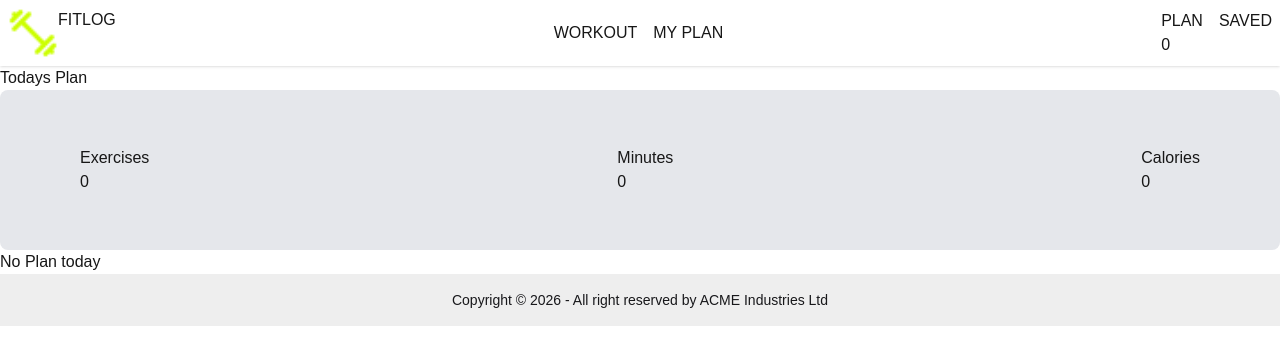
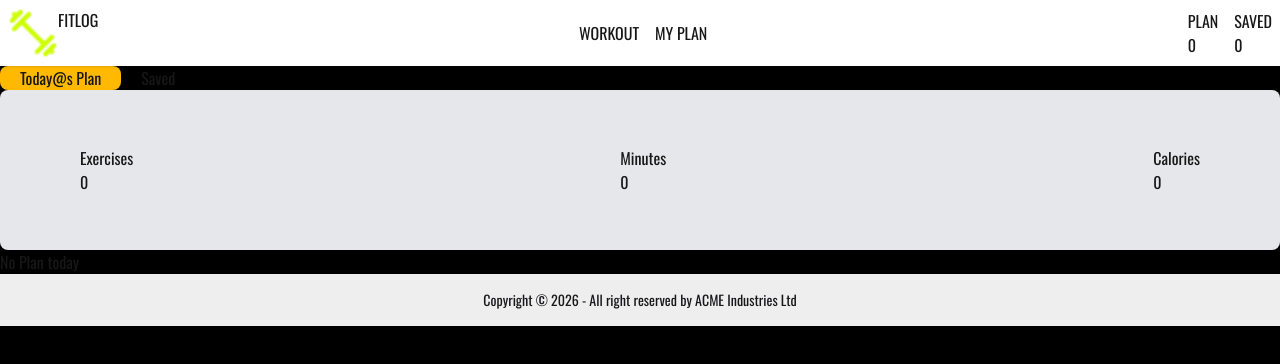
Before and after one commit to nishattasnimtonni5-lang/b-14-A-06, a Next.js app: page /apps in a window 1280 px wide. Shown: the top 364 px of the page. Built offline with nearby package versions, Linux system fonts and the light colour scheme.

Commit message:
feat:add card buttons

```diff
--- a/package.json
+++ b/package.json
@@ -9,6 +9,7 @@
     "lint": "eslint"
   },
   "dependencies": {
+    "@iconify-react/bx": "gitlab:iconify-icons/react#bx",
     "next": "16.3.6",
     "react": "19.2.8",
     "react-dom": "19.2.8",
--- a/src/app/apps/page.tsx
+++ b/src/app/apps/page.tsx
@@ -3,43 +3,63 @@ import { PlanContext } from '@/app/context/PlanContext';
 import WorkoutCard from '@/components/shared/WorkoutCard';
 import { Iworkout } from '@/types/workout.type';
 import Image from 'next/image';
-import React, { useContext } from 'react';
+import React, { useContext,useState } from 'react';
 
 const MyPlan = () => {
    const context=useContext(PlanContext)
+   const [activeTab,setActiveTab]=useState("today")
    if (!context){
     return null;
    }
    const {todayPlan,setTodayPlan,savedPlan,setSavedPlan}=context;
+
    const totalCalories=todayPlan.reduce(
     (total,workout)=>total+ Number(workout.caloriesBurned),0)
    const totalTime=todayPlan.reduce(
+    (total,workout)=>total+ Number(workout.duration),0)
+   const savedCalories=savedPlan.reduce(
+    (total,workout)=>total+ Number(workout.caloriesBurned),0)
+   const savedTime=savedPlan.reduce(
     (total,workout)=>total+ Number(workout.duration),0)
    const handleRemove=(id:string)=>{
     setTodayPlan(todayPlan.filter((workout)=>String(workout.id)!==String(id)))
    }
     return (
         <div className="">
-            <h1>Todays Plan</h1>
+         <div className="flex gap-5">
+          <button
+          onClick={()=>
+            setActiveTab("today")
+          }
+          className='px-5 bg-amber-400 rounded-lg '>Today@s Plan </button>
+
+           <button
+          onClick={()=>
+            setActiveTab("saved")
+          }>Saved </button>
+          </div>
+
       <div className="bg-gray-200 w-full  flex justify-between items-center px-20 py-10 rounded-lg h-40">
         <div>
             <p>Exercises</p>
-        <h2>{todayPlan.length}</h2>
+        <h2>
+          {activeTab==="today"?todayPlan.length:savedPlan.length}</h2>
         </div>
         <div>
             <p>Minutes</p>
             <h2
-            >{totalTime}</h2>
+            >{activeTab==="today"?totalTime:savedTime}</h2>
             </div>
     <div>
         <p>Calories</p>
-        <h2>{totalCalories}</h2>
+        <h2>{activeTab==="today"? totalCalories:savedCalories}</h2>
         </div>
 
       </div>
 
 
-
+     {activeTab==="today"&&(
+      <>
 
             {todayPlan.length>0?(
      <div className='grid grid-cols-1 w-full bg-gray-200'>
@@ -71,6 +91,46 @@ const MyPlan = () => {
      </div>
         ):( <p>No Plan today</p>)}
 
+            </>
+         )}
+
+
+
+        {activeTab==="saved" &&(
+          <>
+
+            {savedPlan.length>0?(
+     <div className='grid grid-cols-1 w-full bg-gray-200'>
+           { savedPlan.map((workout:Iworkout,ind:number)=>{
+            return (<div key={ind} className="flex justify-between">
+                <div>
+                    <Image src={workout.image} alt="workoutImage" width={100} height={100} className='rounded-lg'/>
+               <h3>{workout.name}</h3>
+               <div className="flex gap-5">
+                <h2>{workout.duration}</h2>
+                <h2>{workout.caloriesBurned}</h2>
+                <h2>{workout.rating}</h2>
+            </div>
+
+              </div>
+              <div>
+               <button
+
+               className="bg-gray-200 rounded-md">View Details</button>
+              <button
+              onClick={()=>
+                handleRemove(String(workout.id))
+               }
+              className="bg-red-500 rounded-md">Mark as done</button>
+                </div>
+            </div>)
+            })}
+
+     </div>
+        ):( <p>No saved workout</p>)}
+
+            </>
+         )}
 
         </div>
     );
--- a/src/app/context/PlanContext.tsx
+++ b/src/app/context/PlanContext.tsx
@@ -1,5 +1,5 @@
 'use client'
-import React, { createContext, ReactNode, useState } from 'react';
+import React, { createContext, ReactNode,  useState } from 'react';
 
 import { Iworkout } from '@/types/workout.type';
 interface PlanContextType{
@@ -15,7 +15,6 @@ const PlanProvider=({children}:{children:ReactNode}) => {
     const[savedPlan,setSavedPlan]=useState<Iworkout[]>([]);
 
 
-
     return (
        <PlanContext.Provider value={{todayPlan,setTodayPlan,savedPlan,setSavedPlan}}>{children}</PlanContext.Provider>
     );
--- a/src/app/globals.css
+++ b/src/app/globals.css
@@ -1,7 +1,7 @@
 @import "tailwindcss";
 @plugin "daisyui";
 :root {
-  --background: #ffffff;
+  --background: black;
   --foreground: #171717;
 }
 
@@ -22,5 +22,5 @@
 body {
   background: var(--background);
   color: var(--foreground);
-  font-family: Arial, Helvetica, sans-serif;
+  font-family: var(--font-oswald);
 }
--- a/src/app/layout.tsx
+++ b/src/app/layout.tsx
@@ -1,19 +1,15 @@
 import type { Metadata } from "next";
-import { Geist, Geist_Mono } from "next/font/google";
+import { Oswald } from "next/font/google";
 import "./globals.css";
 import NavBar from "@/components/shared/NavBar";
 import Footer from "@/components/shared/Footer";
 import PlanProvider from "./context/PlanContext";
+import { ToastContainer } from "react-toastify";
 
 
 
-const geistSans = Geist({
-  variable: "--font-geist-sans",
-  subsets: ["latin"],
-});
-
-const geistMono = Geist_Mono({
-  variable: "--font-geist-mono",
+const oswald = Oswald({
+  variable: "--font-oswald",
   subsets: ["latin"],
 });
 
@@ -24,10 +20,10 @@ export const metadata: Metadata = {
 
 export default function RootLayout({ children }: LayoutProps<"/">) {
   return (
-    <html
-      lang="en"
-      className={`${geistSans.variable} ${geistMono.variable} h-full antialiased`}
-    >
+<html
+  lang="en"
+  className={`${oswald.variable} h-full antialiased`}
+>
       <body className="min-h-full flex flex-col">
       <PlanProvider>
        <NavBar/>
@@ -36,6 +32,7 @@ export default function RootLayout({ children }: LayoutProps<"/">) {
         {children}</div>
         <Footer/>
        </PlanProvider>
+       <ToastContainer/>
        </body>
     </html>
   );
--- a/src/components/Apps/WorkoutAddButton.tsx
+++ b/src/components/Apps/WorkoutAddButton.tsx
@@ -14,11 +14,11 @@ if(!context){
 const {todayPlan=[],setTodayPlan,savedPlan=[],setSavedPlan}=context;
 const handleAdd=()=>{
     setTodayPlan([...todayPlan,data]);
-    toast.success(`${data.name} installed successfully!`)
+    toast.success(`${data.name} added to today's plan.`)
 }
 const handleSave=()=>{
     setSavedPlan([...savedPlan,data]);
-    toast.success(`${data.name} installed successfully!`)
+    toast.success(`${data.name} added to saved plan.`)
 }
     return (
         <div className='gap-5'>
--- a/src/components/Homepage/Banner.tsx
+++ b/src/components/Homepage/Banner.tsx
@@ -3,9 +3,9 @@ import React from 'react';
 import BannerImg from '@/assets/banner.png'
 const BannerPage = () => {
     return (
-        <div className='bg-[#222630] h-100 flex justify-between '>
+        <div className='bg-[#222630] h-120 flex justify-between items-center '>
 
-<div>
+<div className='px-20'>
                <p className='text-[#C2F800] font-bold'> WORKOUT LIBRARY
                 </p>
 
@@ -17,7 +17,7 @@ const BannerPage = () => {
 
 <p className='text-[#9CA3AF]'>into today&apos;s plan, and watch the week&apos;s work add up.</p>
        </div>
-        <Image src={BannerImg} alt="Banner"/>
+        <Image src={BannerImg} alt="Banner" className='mx-35'/>
 
 
         </div>
--- a/src/components/shared/NavBar.tsx
+++ b/src/components/shared/NavBar.tsx
@@ -3,7 +3,7 @@ import React from 'react';
 import NavImg from "@/assets/logo.png"
 import Image from 'next/image';
 import Link from 'next/link';
-import PlanCount from './PlanCount';
+import PlanCount from './PLanAndSaved';
 const NavBar = () => {
 
     return (
@@ -21,8 +21,8 @@ const NavBar = () => {
        </ul>
 
         <ul className='flex gap-4'>
-         <li> <Link href="/apps">PLAN <PlanCount/></Link></li>
-          <li><Link href="">SAVED</Link></li>
+         <li> <Link href="/apps">PLAN <PlanCount type='today'/></Link></li>
+          <li><Link href="/apps">SAVED<PlanCount type='saved'/></Link></li>
         </ul>
        </nav>
 
--- a/src/components/shared/PlanCount.tsx
+++ b/src/components/shared/PLanAndSaved.tsx
@@ -2,15 +2,18 @@
 import { PlanContext } from '@/app/context/PlanContext';
 import React, { useContext } from 'react';
 
-const PlanCount = () => {
+interface PlanAndSavedProps{
+    type?:'today'|'saved'
+}
+const PlanCount = ({type}:PlanAndSavedProps) => {
     const context=useContext(PlanContext)
     if(!context){
         return null;
     }
-    const {todayPlan}=context;
+    const {todayPlan,savedPlan}=context;
     return (
         <div>
-            {todayPlan.length}
+            {type=== 'today' ?todayPlan.length:savedPlan.length}
         </div>
     );
 };
--- a/src/components/shared/WorkoutCard.tsx
+++ b/src/components/shared/WorkoutCard.tsx
@@ -1,27 +1,28 @@
 import { Iworkout } from '@/types/workout.type';
 import Image from 'next/image';
 import Link from 'next/link';
-import React from 'react';
-import WorkoutAddButton from './../Apps/WorkoutAddButton';
+
+
 interface IWorkoutProps{
     workout:Iworkout;
 }
 const WorkoutCard = ({workout}:IWorkoutProps) => {
     return (
         <Link href={`/apps/${workout.id}`}>
-        <div className='border border-gray-500 pb-5 rounded-lg overflow-hidden '>
+        <div className='border border-gray-500 bg-[#222630] pb-5 rounded-lg overflow-hidden transition-all duration-200 hover:border-amber-400 ease-out hover:-translate-y-1 hover:-shadow-xl hover:shadow-lg  '>
             <Image src={workout.image} alt="workoutImg" width={150} height={100} className=' w-full h-70' />
           <div>
-           <div className='flex gap-3 py-4'>
+           <div className='flex gap-3 py-4 px-7'>
             {workout.muscleGroups?.map((group,index)=>(
 <span key={index} className='bg-[#C2F800] rounded-lg px-3  '>{group}</span>
             ))}
              </div>
-        <div className=''>
-       <p>{workout.name}</p>
-       <p>{workout.equipment}</p>
+        <div className='px-7'>
+       <p className='text-white'>{workout.name}</p>
+       <p className='text-gray-500 py-1'>{workout.equipment}</p>
       </div>
-      <div className='flex gap-10'>
+      <hr className='text-gray-500 py-2 w-7/8 mx-auto' />
+      <div className='flex gap-10 px-7 text-gray-500'>
        <h4>{workout.duration}</h4>
        <h4>{workout.caloriesBurned}</h4>
        <h4>{workout.rating}</h4>
```
Also changed, not shown: 1 other file (tests, documents, lock files or other folders).
